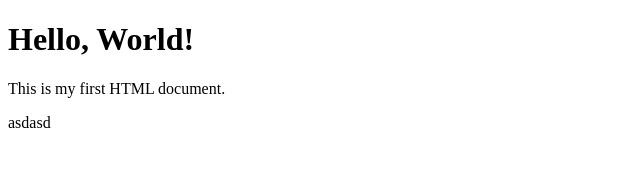
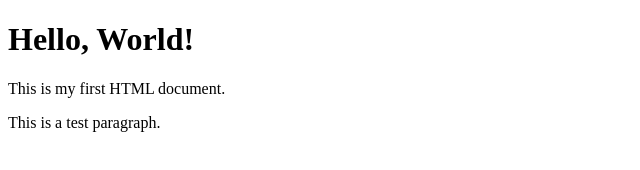
Before and after one commit to alinlinca10/custom-repo, a plain HTML site: page index.html in a window 1280 px wide. Shown: the whole page, without its empty margins (0-640 px from the left). Drawn offline with Linux system fonts and the light colour scheme.

Commit message:
Third commit

```diff
--- a/index.html
+++ b/index.html
@@ -8,6 +8,6 @@
 <body>
     <h1>Hello, World!</h1>
     <p>This is my first HTML document.</p>
-    <p>asdasd</p>
+    <p>This is a test paragraph.</p>
 </body>
 </html>
```
